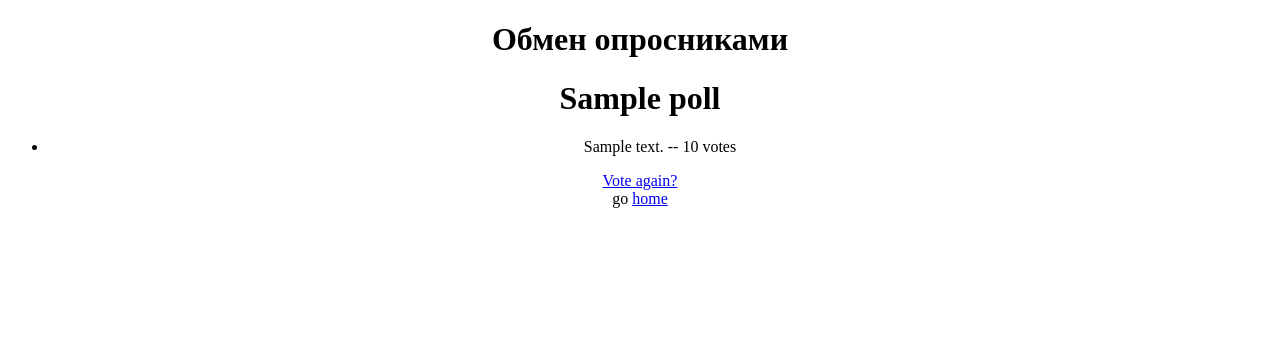
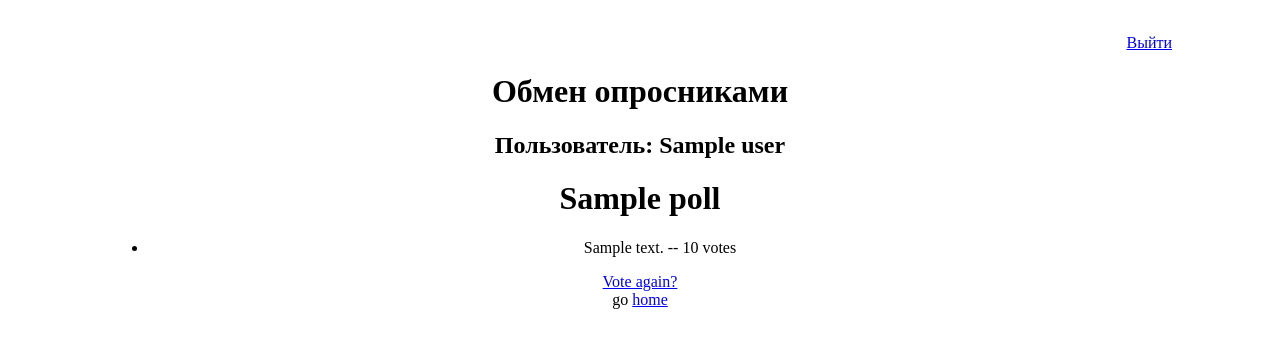
Before and after one commit to Tanyusha/polls, a Django app: template polls/templates/polls/results.html in a window 1280 px wide. Shown: the top 348 px of the page. Run offline with Django 3.2, Linux system fonts and the light colour scheme; the template is opened without the code that fills it: most values are stand-ins (such as "Sample title", 1, 10 or a date in 2020); parts of the project's set-up code (start-up, migrations or seed data) failed here and were passed over.

Commit message:
add logout and template base_user

```diff
--- a/_project_/templates/base.html
+++ b/_project_/templates/base.html
@@ -6,11 +6,13 @@
     <link rel="stylesheet" type="text/css" href="{% static 'polls/style.css' %}" />
 </head>
 <body>
+{% block exit %}
+{% endblock %}
 <h1>Обмен опросниками</h1>
-<h2>
+<p>
 {% block title %}
 {% endblock %}
-</h2>
+</p>
 
     {% block content %}
 
--- /dev/null
+++ b/_project_/templates/base_user.html
@@ -0,0 +1,14 @@
+{% extends "base.html" %}
+{% block exit %}
+    <p style="text-align: right;"><a href="{% url "logout" %}">Выйти</a></p>
+{% endblock %}
+{% block title %}
+{#    <p style="text-align: right;"><a href="{% url "logout" %}">Выйти</a></p>#}
+    <h2>Пользователь:
+    {% for poll in poll_list %}
+        {% if forloop.counter == 1 %}
+            {{ poll.user }}
+        {% endif %}
+    {% endfor %}
+    </h2>
+{% endblock %}
--- a/_project_/templates/polls/detail.html
+++ b/_project_/templates/polls/detail.html
@@ -1,4 +1,4 @@
-{% extends "base.html" %}
+{% extends "base_user.html" %}
     {% block content %}
         <h1>{{ poll.question }}</h1>
         {% if error_message %}<p><strong>{{ error_message }}</strong></p>{% endif %}
--- a/_project_/templates/polls/results.html
+++ b/_project_/templates/polls/results.html
@@ -1,4 +1,4 @@
-{% extends "base.html" %}
+{% extends "base_user.html" %}
     {% block content %}
     <h1>{{ poll.question }}</h1>
 
--- a/_project_/templates/registration/logged_out.html
+++ b/_project_/templates/registration/logged_out.html
@@ -3,6 +3,6 @@
 
 {% block content %}
 
-    <h1>Мы вас деавторизовали! <a href="{% url "login" %}">Может залогинишся?</a></h1>
+    <p>Вы вышли из системы <a href="{% url "login" %}">Войти</a></p>
 
 {% endblock %}
--- a/_project_/templates/registration/login.html
+++ b/_project_/templates/registration/login.html
@@ -10,7 +10,9 @@
         {% csrf_token %}
 
         {% render_field form.username placeholder=form.username.label %}
+        <br/>
         {% render_field form.password placeholder=form.password.label %}
+        <br/>
     <input type="submit" value="Войти"/>
     </form>
 
--- a/polls/static/polls/style.css
+++ b/polls/static/polls/style.css
@@ -4,4 +4,5 @@ li a {
 
 body {
     text-align: center;
+    padding: 10px 100px;
 }
```
Also changed, not shown: _project_/templates/polls/list.html (+1 -9 lines), db.sqlite3.
